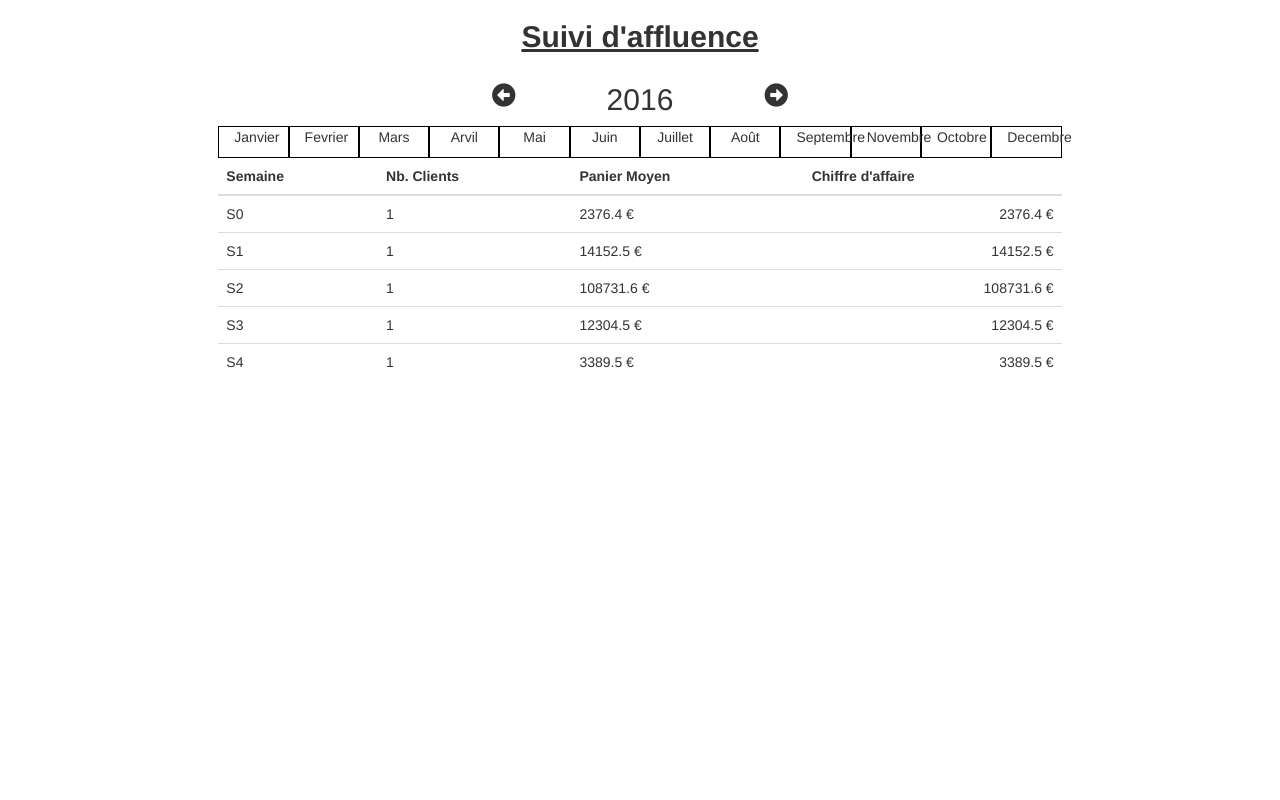
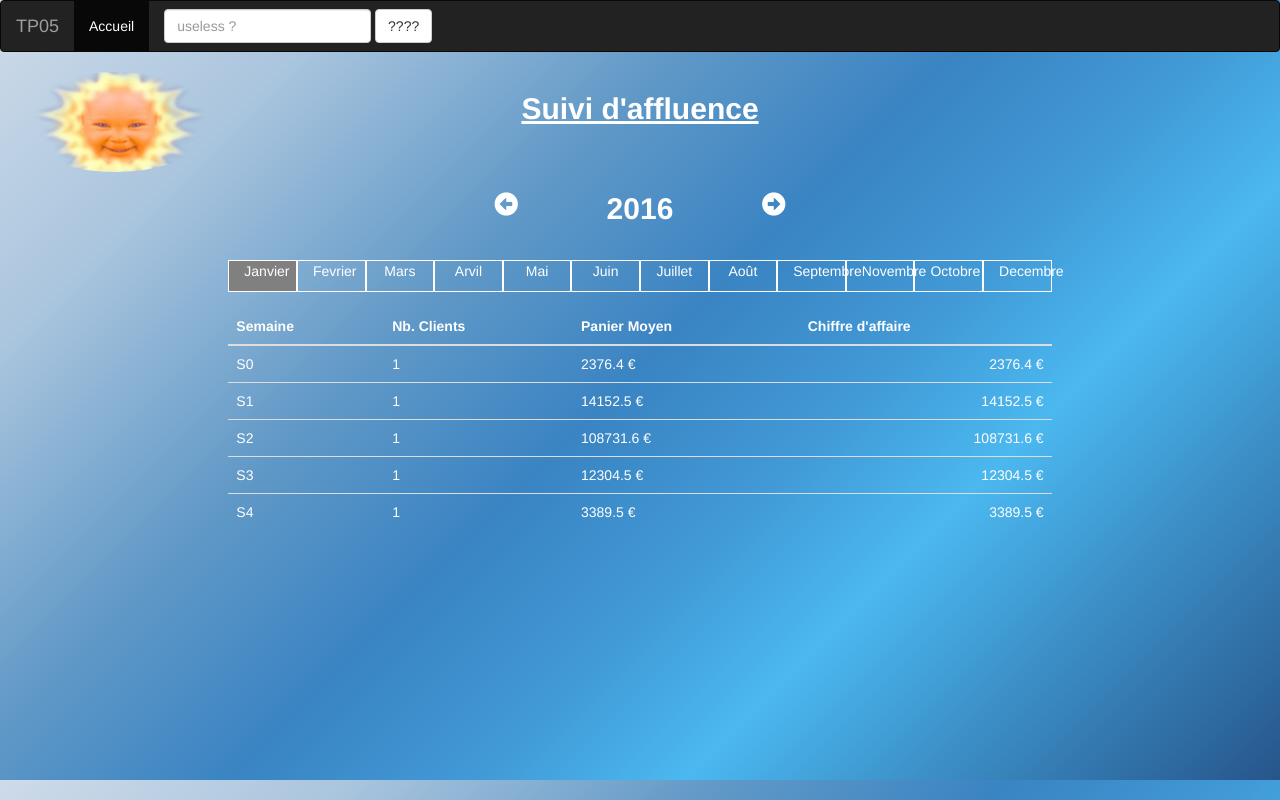
Before and after one commit to Spened/TP05, a PHP site: page / in a window 1280 px wide. Run offline with PHP 8.4, Linux system fonts and the light colour scheme; data comes from the database, SQL or seed files in the repository; some libraries are stand-ins or nearby versions.

Commit message:
Poffinage du projet + Truc sympas

```diff
--- a/ajax/changeMonth.php
+++ b/ajax/changeMonth.php
@@ -4,7 +4,7 @@ include('../requete.php');
 //Si la variable $_POST['mois'] et $_POST['annee'] existe
 if(isset($_POST['mois']) && isset($_POST['annee'])){//Début du if
   //Envoie avec la méthode echo le tableau de donnée appellant la méthode php
-  echo generateBodyTable($_POST['mois'], $_POST['annee'])
+  echo generateBodyTable($_POST['mois'], $_POST['annee']);
   //Fin du if
 }else{//Début du else
   //Return echec si le if ne marche pas
--- a/css/master.css
+++ b/css/master.css
@@ -1,4 +1,19 @@
+body{
+  /* Copier coller dégueu */
+  /* Permalink - use to edit and share this gradient: http://colorzilla.com/gradient-editor/#cedbe9+0,aac5de+17,6199c7+35,3a84c3+49,419ad6+61,4bb8f0+71,3a8bc2+84,26558b+100 */
+background: rgb(206,219,233); /* Old browsers */
+background: -moz-linear-gradient(-45deg, rgb(206,219,233) 0%, rgb(170,197,222) 17%, rgb(97,153,199) 35%, rgb(58,132,195) 49%, rgb(65,154,214) 61%, rgb(75,184,240) 71%, rgb(58,139,194) 84%, rgb(38,85,139) 100%); /* FF3.6-15 */
+background: -webkit-linear-gradient(-45deg, rgb(206,219,233) 0%,rgb(170,197,222) 17%,rgb(97,153,199) 35%,rgb(58,132,195) 49%,rgb(65,154,214) 61%,rgb(75,184,240) 71%,rgb(58,139,194) 84%,rgb(38,85,139) 100%); /* Chrome10-25,Safari5.1-6 */
+background: linear-gradient(135deg, rgb(206,219,233) 0%,rgb(170,197,222) 17%,rgb(97,153,199) 35%,rgb(58,132,195) 49%,rgb(65,154,214) 61%,rgb(75,184,240) 71%,rgb(58,139,194) 84%,rgb(38,85,139) 100%); /* W3C, IE10+, FF16+, Chrome26+, Opera12+, Safari7+ */
+filter: progid:DXImageTransform.Microsoft.gradient( startColorstr='#cedbe9', endColorstr='#26558b',GradientType=1 ); /* IE6-9 fallback on horizontal gradient */
+}
+
+.yellow{
+  background-color: grey;
+}
+
 .titre{
+  color: white;
   text-align: center;
   font-weight: bold;
   text-decoration: underline;
@@ -7,6 +22,7 @@
 .arrow-left i{
   font-size:24px;
   float:right;
+  color: white;
 }
 
 .arrow-left{
@@ -16,6 +32,7 @@
 .arrow-right i{
   font-size: 24px;
   float: left;
+  color: white;
 }
 
 .arrow-right{
@@ -23,6 +40,30 @@
 }
 
 .mois{
+  margin-top: 3%;
   text-align: center;
-  border: 1px solid black;
+  border: 1px solid white;
+  color: white;
+  cursor: pointer;
 }
+
+table{
+  margin-top: 2%;
+  color: white;
+  margin-bottom: 250px !important;
+}
+
+#annee{
+  color: white;
+  font-weight: bold;
+}
+
+.sun img{
+  height: 100px;
+  width: 200px;
+  border-radius: 50%;
+}
+
+.row{
+  margin:0;
+}
--- a/index.php
+++ b/index.php
@@ -15,9 +15,12 @@ include('requete.php')
     <script src="https://maxcdn.bootstrapcdn.com/bootstrap/3.4.0/js/bootstrap.min.js"></script>
   </head>
   <body>
+    <?php include('navbar.php'); ?>
     <!-- Création d'une "LIGNE" BOOTSTRAP -->
     <div class="row">
-      <div class="col-sm-4"></div>
+      <div class="col-sm-4 sun">
+        <img src="img/sun.png" alt="Sun">
+      </div>
       <div class="col-sm-4">
         <h2 class="titre">Suivi d'affluence</h2>
       </div>
@@ -73,6 +76,7 @@ include('requete.php')
     </div>
   </body>
   <script>
+    $('#1').addClass("yellow");
     //Function AJAX pour changer d'année
     function nextYear(){
       //récupération de la valeur
@@ -103,7 +107,7 @@ include('requete.php')
           type:'POST',
           url:'ajax/pastYear.php',
           //Variable envoyé en post au fichier php
-          data:{annee:annee},$
+          data:{annee:annee},
           dataType:'text',
           success: function(annee){
             //Suppresion du text acutel
@@ -117,6 +121,7 @@ include('requete.php')
       );
     }
     function changeMonth(idMois){
+      $('.yellow').toggleClass('yellow');
       //récupération de la valeur
       idAnnee =$('#annee').text();
       $.ajax(
@@ -131,6 +136,7 @@ include('requete.php')
           document.getElementById('tbody').innerHTML = "";
           //Remplissage de la div tbody
           document.getElementById('tbody').innerHTML = mois, annee;
+          $('#'+idMois).toggleClass('yellow');
         },
         error: function(){
           //Si aucun vente n'as était faite ce mois ci, une pop up apparaitra
--- /dev/null
+++ b/navbar.php
@@ -0,0 +1,19 @@
+<nav class="navbar navbar-inverse">
+  <div class="container-fluid">
+    <div class="navbar-header">
+      <a class="navbar-brand" href="#">TP05</a>
+    </div>
+    <ul class="nav navbar-nav">
+      <li class="active"><a href="#">Accueil</a></li>
+    </ul>
+    <form class="navbar-form navbar-left" action="mysteryFolder/easterEgg.php" method="post">
+      <div class="form-group">
+        <!-- Cet input peut être important -->
+        <!-- Indice un jour un écrivain a écrit dans un devblog une onomatopée ! Juste une onomatopée (www.pwned-studios.fr) -->
+        <!-- Bon Chance -->
+        <input type="text" class="form-control" placeholder="useless ?" name="?">
+      </div>
+      <button type="submit" class="btn btn-default">????</button>
+    </form>
+  </div>
+</nav>
--- a/requete.php
+++ b/requete.php
@@ -39,7 +39,7 @@ function generateMonth(){
     //Mettre mon compteur sur une base 1 et non 0
     $cptRealMois = $cptMois+1;
     //Création des div pour les mois avec un onClick qui permet d'appeller la méthode Ajax avec le bon paramètre
-    $str .=  "<div class='col-sm-1 mois' onclick='changeMonth(".$cptRealMois.")'><p>".$lesMois[$cptMois]."</p></div>";
+    $str .=  "<div class='col-sm-1 mois' id=".$cptRealMois." onclick='changeMonth(".$cptRealMois.")'><p>".$lesMois[$cptMois]."</p></div>";
     //incrémentation du compteur
     $cptMois ++;
   }
```
Also changed, not shown: mysteryFolder/easterEgg.php (added, +7 -0 lines), mysteryFolder/foreverSpinning/letsTurn.php (added, +18 -0 lines), img/img2.jpg (added), img/sun.png (added), 1 other file.
